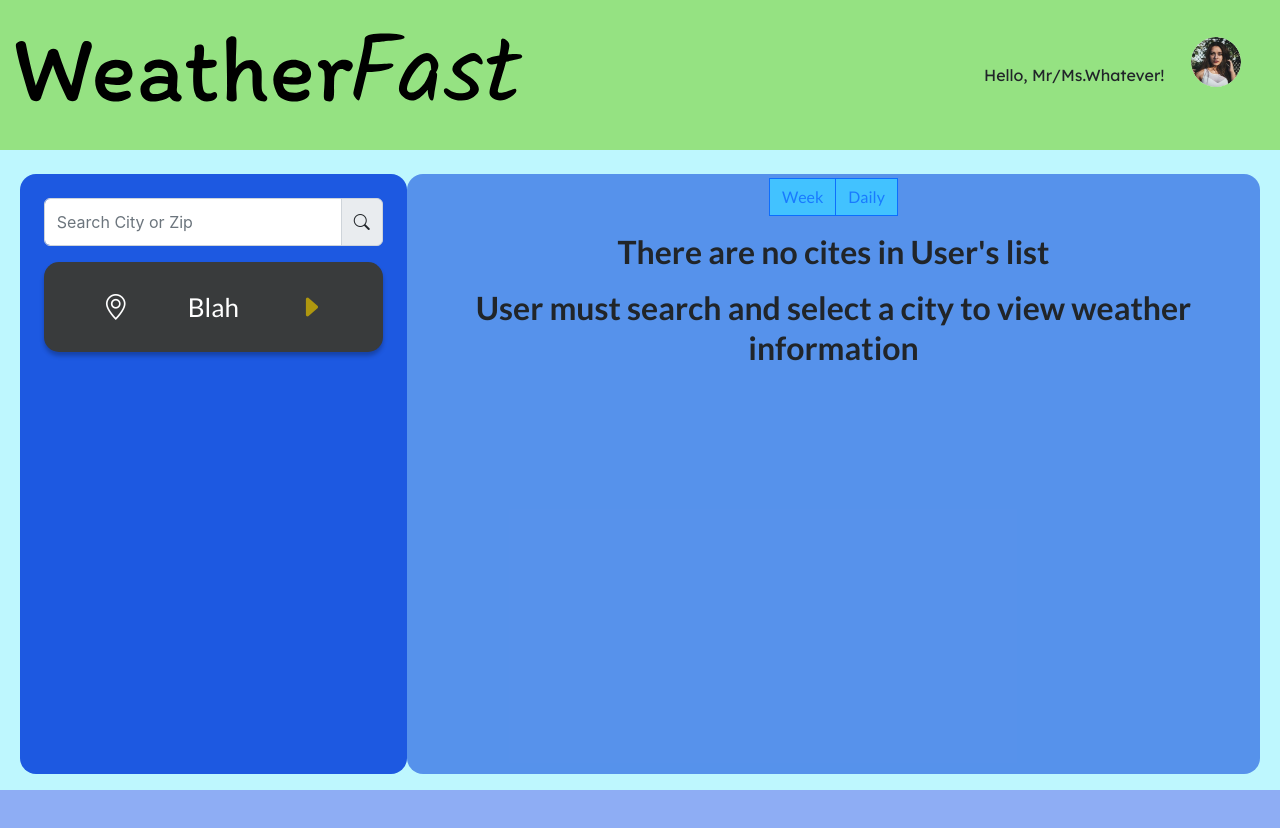
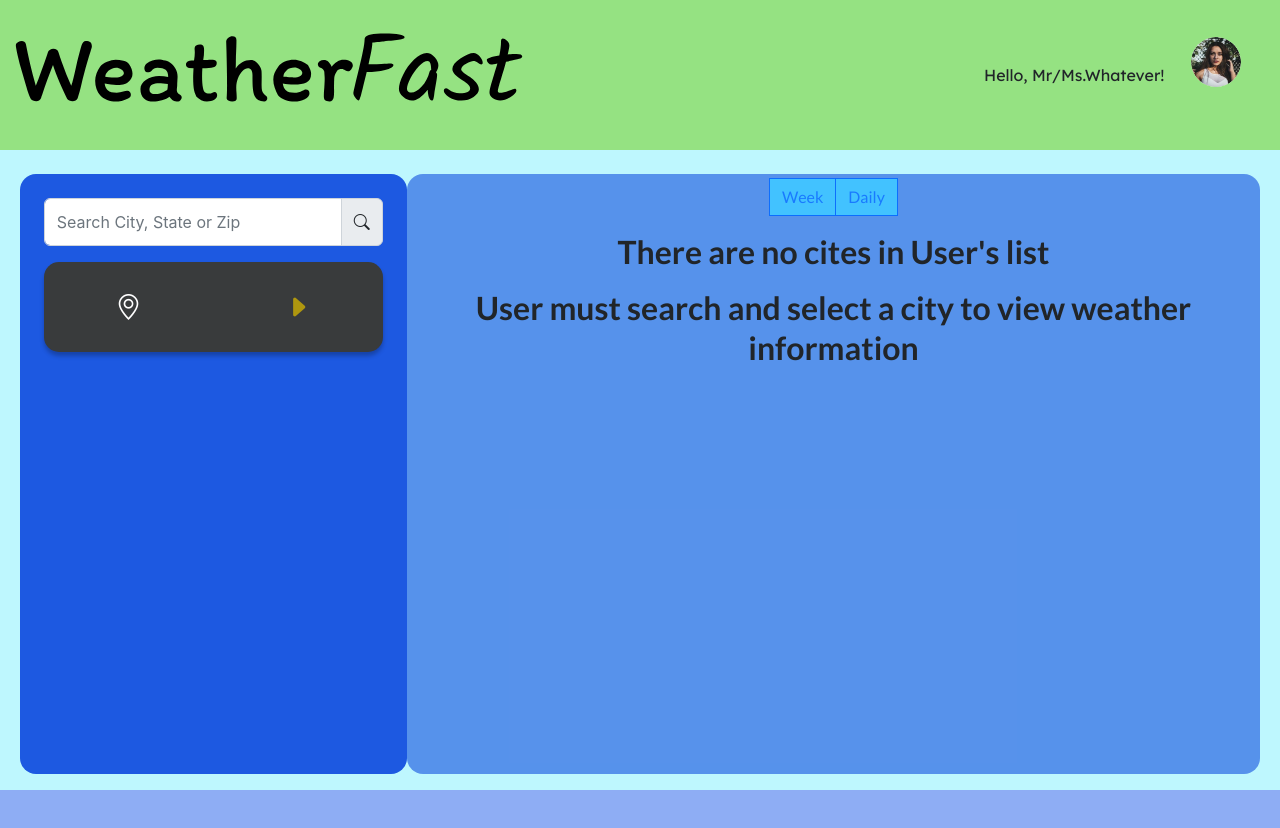
Before and after one commit to mosesrc/WeatherAppTTS-react, a React (Create React App) app: page /page_view in a window 1280 px wide. Shown: the top 828 px of the page. Built offline with nearby package versions, Linux system fonts and the light colour scheme; no server answers.

Commit message:
WEAT-72 Seach for City, State setup complete 	- It brings in daily weather-data, no weekly-data

```diff
--- a/src/components/CityBadgeComponent/city-badge.js
+++ b/src/components/CityBadgeComponent/city-badge.js
@@ -1,11 +1,11 @@
 import React from 'react';
 import './city-badge.css';
 
-function CityBadge() {
+function CityBadge({ cityObj }) {
   return (
     <div className="col city-badge d-flex justify-content-evenly align-items-center mt-3">
       <i className="bi bi-geo-alt"></i>
-      <p>Blah</p>
+      <p>{cityObj.name}</p>
       <i className="bi bi-caret-right-fill arrow-icon"></i>
     </div>
   );
--- a/src/components/ListComponent/list-view.js
+++ b/src/components/ListComponent/list-view.js
@@ -8,49 +8,7 @@ import { config } from '../../services/config';
 // 📝: Other Components
 import CityBadge from '../CityBadgeComponent/city-badge';
 
-function ListView(props) {
-  // // 📝: Add State for input value
-  // const [value, setValue] = useState('');
-  // const [weatherObj, setWeatherObj] = useState({});
-  // const [citiesArray, setCitiesArray] = useState([]);
-
-  // // NOTE:: Getting Location Object No Weather Data Yet
-  // async function getLocation(cityName) {
-  //   const response = await fetch(
-  //     config.byLocationUrl + `direct?q=${cityName}&limit=${1}&appid=${config.apiKey}`
-  //   );
-  //   const json = await response.json();
-  //   console.log(json);
-  //   return json;
-  // }
-
-  // // NOTE: Search for Current Weather
-  // async function getCurrentWeather([obj]) {
-  //   const response = await fetch(
-  //     config.currentWeatherUrl + `lat=${obj.lat}&lon=${obj.lon}&appid=${config.apiKey}`
-  //   );
-  //   const json = await response.json();
-  //   setWeatherObj(json);
-  //   return json;
-  // }
-
-  // // 📝: Handles Search for City
-  // const handleInput = event => {
-  //   const targetData = getLocation(event.target.value);
-  //   const item = targetData.then(data => getCurrentWeather(data));
-  //   console.log(item);
-  //   setValue(event.target.value);
-  // };
-
-  // // console.log(value);
-  // // console.log(weatherObj);
-
-  // // 📝: Submits Searched City into state
-  // const handleSubmit = () => {
-  //   // setCitiesArray(() => citiesArray.push(weatherObj));
-  //   // console.log(citiesArray);
-  // };
-
+function ListView({ currentWeather, currLocation }) {
   return (
     <>
       <div className="col-12">
@@ -61,14 +19,14 @@ function ListView(props) {
             className="form-control"
             list="datalistOptions"
             id="exampleDataList"
-            placeholder="Search City or Zip"
+            placeholder="Search City, State or Zip"
           />
           <span className="input-group-text">
             <i className="bi bi-search"></i>
           </span>
         </div>
       </div>
-      <CityBadge />
+      <CityBadge cityObj={currLocation} />
     </>
   );
 }
--- a/src/components/PageViewComponent/page-view.js
+++ b/src/components/PageViewComponent/page-view.js
@@ -21,6 +21,7 @@ function PageView(props) {
 
   // 📝: Add State for input value
   const [value, setValue] = useState('');
+  const [specifiedLocation, setSpecifiedLocation] = useState({});
   const [weatherObj, setWeatherObj] = useState({});
   const [citiesArray, setCitiesArray] = useState([]);
 
@@ -34,23 +35,25 @@ function PageView(props) {
   // NOTE:: Getting Location Object No Weather Data Yet
   async function getLocation(str) {
     let [city, state] = str.split(', ');
-    if (state) state = state.toUpperCase();
-    console.log(state);
-    const stateCode = getStateCode(FIPScodes, state);
+    let currentLocation;
 
-    console.log(city, stateCode);
+    if (city) city = city[0].toUpperCase() + city.slice(1);
+
     const response = await fetch(
-      config.byLocationUrl + `direct?q=${city},${stateCode}&limit=${5}&appid=${config.apiKey}`
+      config.byLocationUrl + `direct?q=${city}&limit=${5}&appid=${config.apiKey}`
     );
-    const json = await response.json();
-    console.log('Location Object Found!');
-    // logic to match obj
-    return json;
+    const data = await response.json();
+
+    // 📝: LOGIC TO MATCH OBJ
+    if (state) {
+      currentLocation = data.find(item => item.state.toLowerCase() === state.toLowerCase());
+      setSpecifiedLocation(currentLocation);
+    }
+    return currentLocation;
   }
 
   // NOTE: Search for Current Weather
-  async function getCurrentWeather([obj]) {
-    console.log(obj);
+  async function getCurrentWeather(obj) {
     const response = await fetch(
       config.currentWeatherUrl + `lat=${obj.lat}&lon=${obj.lon}&appid=${config.apiKey}`
     );
@@ -60,14 +63,14 @@ function PageView(props) {
   }
 
   // 📝: Handles Search for City
-  const handleChange = event => {
+  async function handleChange(event) {
     // 📝: Event Delegation
     if (event.target.name === 'searchedInput') {
-      const targetData = getLocation(event.target.value);
-      targetData.then(data => console.log(data));
+      const targetData = await getLocation(event.target.value);
+      if (targetData) getCurrentWeather(targetData);
       setValue(event.target.value);
     }
-  };
+  }
 
   // 📝: Empty list Message
   const emptyList = () => {
@@ -79,13 +82,14 @@ function PageView(props) {
     );
   };
 
+  console.log(specifiedLocation);
   console.log(weatherObj);
 
   return (
     <div onChange={handleChange} className="container-fluid page-view position-relative">
       <div className="row pt-4 d-flex justify-content-center">
         <div className="col-4 d-none d-md-inline-block d-flex flex-column p-4 list-block rounded-4">
-          <ListView currentWeather={weatherObj} />
+          <ListView currentWeather={weatherObj} currLocation={specifiedLocation} />
         </div>
         <div className="col-sm-8 col-11 view-block rounded-4">
           <div className="row">
```
